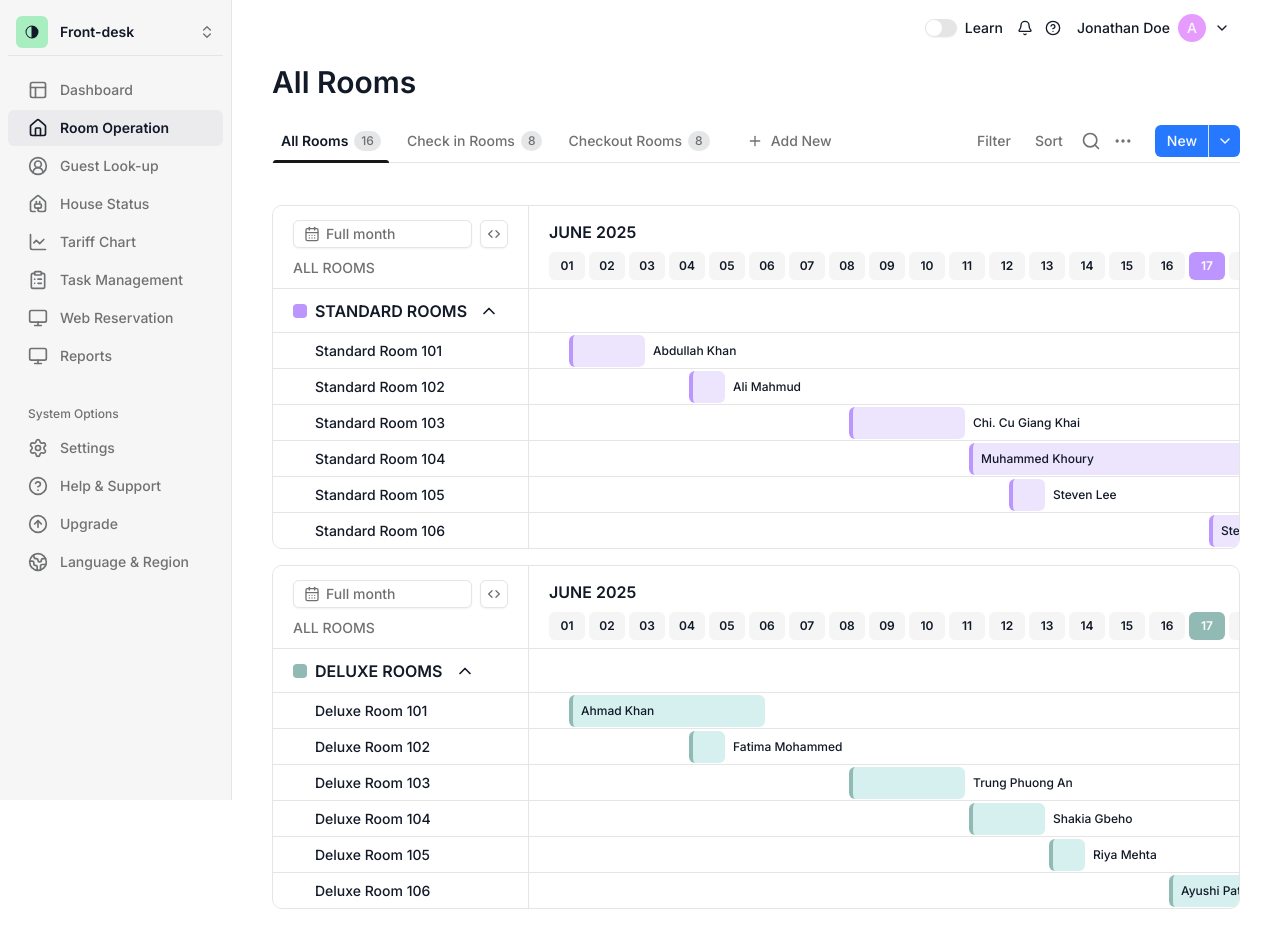
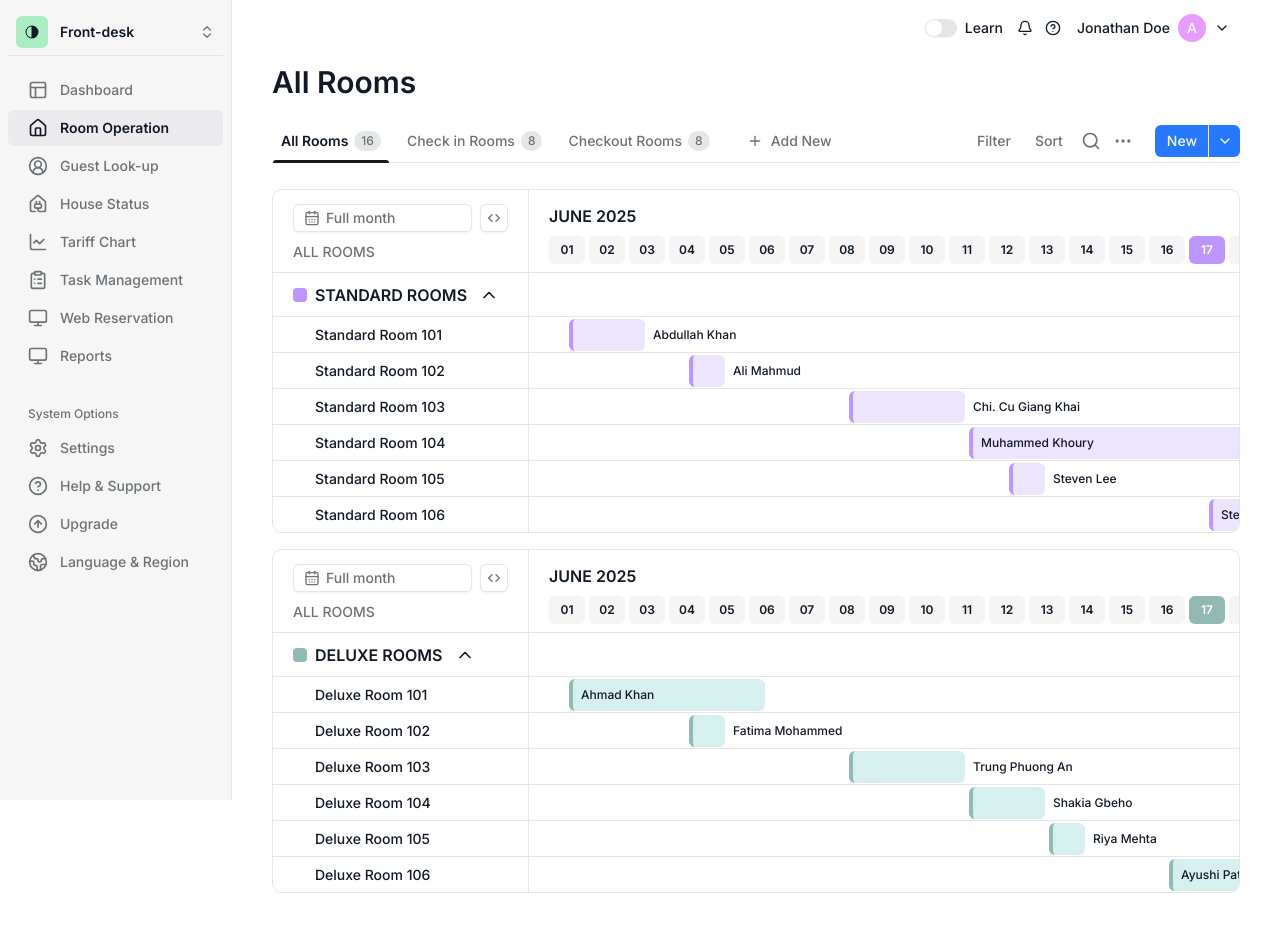
Before and after one commit to thiagop90/hotel-management, a Next.js app: page / in a window 1280 px wide. After the commit the page ends 909 px from the top, so only its background shows below. Built offline with nearby package versions, Linux system fonts and the light colour scheme.

Commit message:
style: ui changes

```diff
--- a/src/app/page.tsx
+++ b/src/app/page.tsx
@@ -25,7 +25,7 @@ export default function Home() {
             <ScrollBar orientation="horizontal" />
           </ScrollArea>
 
-          <div className="my-8 space-y-4">
+          <div className="my-4 space-y-4">
             <HotelCalendar
               rooms={standardRooms}
               reservations={standardReservations}
```
